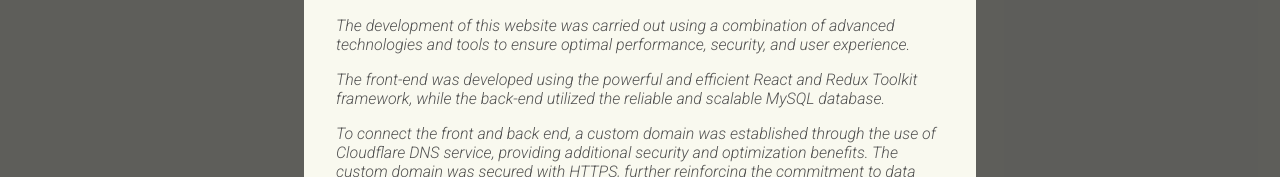
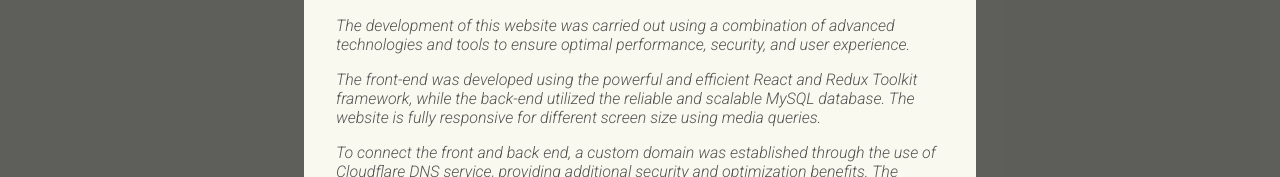
Before and after one commit to AntoniusKonovalov/mushroomania, a React (Create React App) app in the folder client/: page / in a window 1280 px wide. Both pictures are taken after a click on the button 1245 px from the left and 31 px from the top of the page. Shown: the part 251-428 px from the top of the page. Built offline with nearby package versions, Linux system fonts and the light colour scheme; no server answers; a web font is replaced by a local one.

Commit message:
text update

```diff
--- a/client/src/components/about/Text.tsx
+++ b/client/src/components/about/Text.tsx
@@ -8,7 +8,7 @@ const Text = () => {
         The development of this website was carried out using a combination of advanced technologies and tools to ensure optimal performance, security, and user experience.
       </p>
       <p>
-        The front-end was developed using the powerful and efficient React and Redux Toolkit framework, while the back-end utilized the reliable and scalable MySQL database.
+        The front-end was developed using the powerful and efficient React and Redux Toolkit framework, while the back-end utilized the reliable and scalable MySQL database. The website is fully responsive for different screen size using media queries.
       </p>
       <p>
         To connect the front and back end, a custom domain was established through the use of Cloudflare DNS service, providing additional security and optimization benefits. The custom domain was secured with HTTPS, further reinforcing the commitment to data privacy and security for all website users.
```
